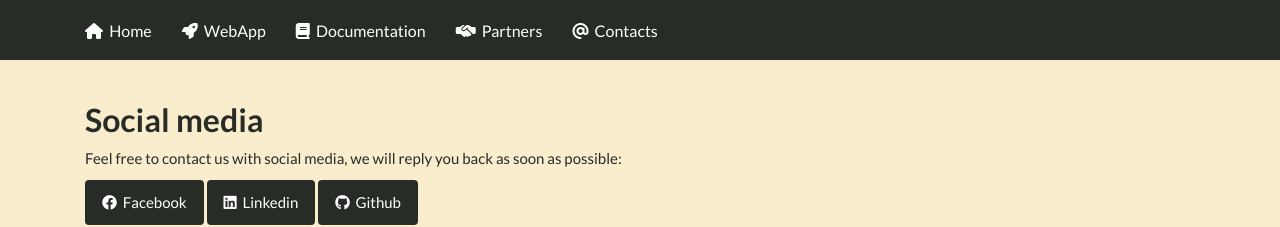
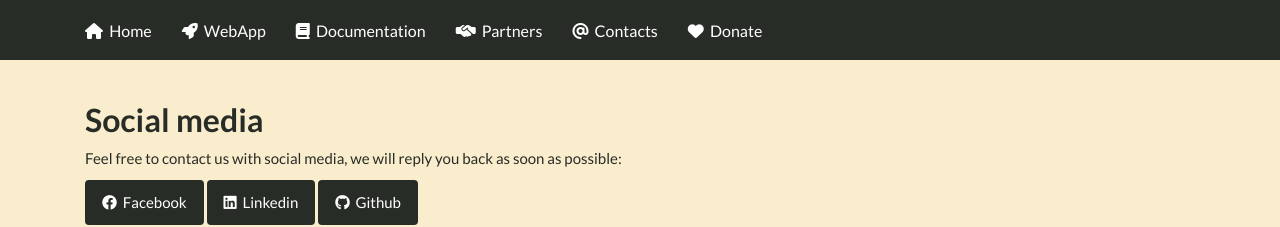
Before and after one commit to srebughini/ASALI, a Jekyll site: the page built from _pages/contacts.md, in a window 1280 px wide. Shown: the top 227 px of the page. Built offline with Jekyll 4.4.1, drawn with Linux system fonts in a browser that asks for light colours; a script that is not in the unit is left out.

Commit message:
Add donate button

```diff
--- a/_includes/topnav.html
+++ b/_includes/topnav.html
@@ -15,6 +15,7 @@
                 <li><a href="{{ "/docs/gui-introduction/" | relative_url }}"><i class="fa-solid fa-book"></i>&nbsp;&nbsp;Documentation</a></li>
                 <li><a href="{{ "/pages/partners" | relative_url }}"><i class="fa-solid fa-handshake-simple"></i>&nbsp;&nbsp;Partners</a></li>
                 <li><a href="{{ "/pages/contacts" | relative_url }}"><i class="fa-solid fa-at"></i>&nbsp;&nbsp;Contacts</a></li>
+                <li><a href="https://www.paypal.com/donate/?hosted_button_id=993TN2SAA9GXL" target="_blank"><i class="fa-solid fa-heart"></i>&nbsp;&nbsp;Donate</a></li>
             </ul>
         </div>
     </div>
```
